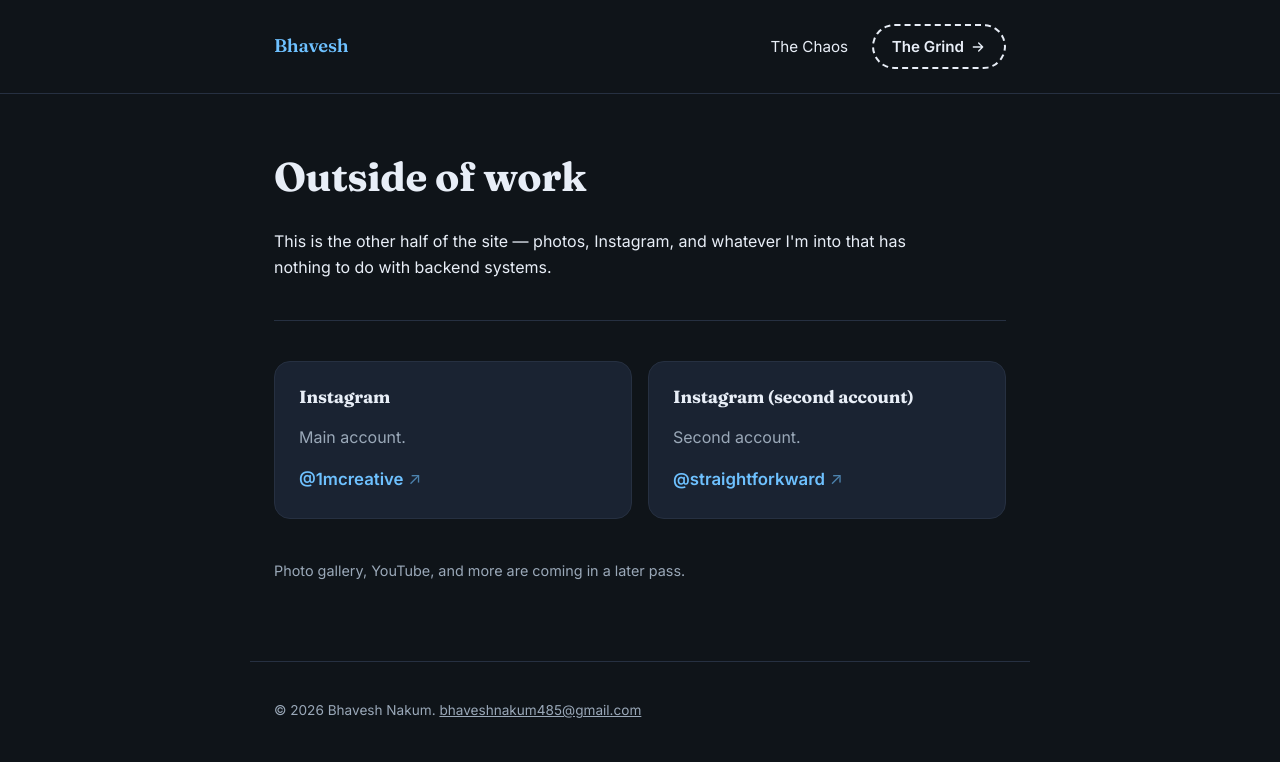
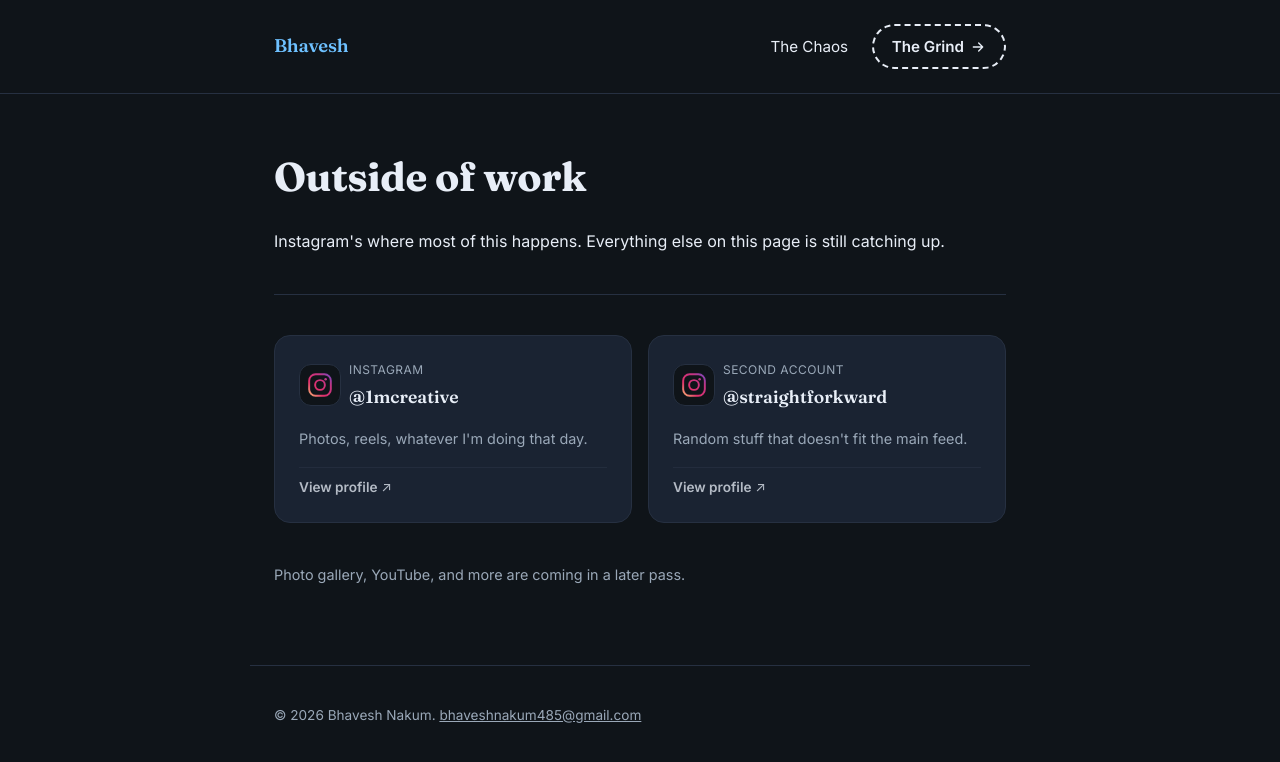
Before and after one commit to 1mcreative/personal-site, a Jekyll site: the page built from life/index.md, in a window 1280 px wide. Shown: the top 762 px of the page. Built offline with Jekyll 4.4.1, drawn with Linux system fonts in a browser that asks for light colours.

Commit message:
life: make the Instagram cards a real showcase
Turn the two Instagram links on /life/ into full-card, click-anywhere
showcase cards instead of plain text links: adds an inline Instagram
glyph, tightened taglines, a "View profile" CTA, and a brand-gradient
hover/focus border so the cards clearly funnel clicks to Instagram.

Co-Authored-By: Claude Sonnet 5 <noreply@anthropic.com>

```diff
--- a/assets/css/personal.css
+++ b/assets/css/personal.css
@@ -62,38 +62,115 @@
 }
 
 .theme-personal .social-card {
+  --ig-grad: linear-gradient(135deg, #feda75, #e1306c 45%, #5851db);
+
+  display: flex;
+  flex-direction: column;
+  align-items: flex-start;
+  gap: var(--space-1);
   background: var(--surface);
   border: 1px solid var(--border);
   border-radius: var(--radius-lg);
   padding: var(--space-3);
-  transition: border-color var(--speed) var(--ease), transform var(--speed) var(--ease);
+  text-decoration: none;
+  color: var(--text);
+  position: relative;
+  overflow: hidden;
+  transition: border-color var(--speed) var(--ease), transform var(--speed) var(--ease), box-shadow var(--speed) var(--ease);
 }
 
-.theme-personal .social-card:hover {
-  border-color: var(--accent);
-  transform: translateY(-2px);
+.theme-personal .social-card::before {
+  content: "";
+  position: absolute;
+  inset: 0;
+  padding: 1px;
+  border-radius: inherit;
+  background: var(--ig-grad);
+  opacity: 0;
+  -webkit-mask: linear-gradient(#000 0 0) content-box, linear-gradient(#000 0 0);
+  -webkit-mask-composite: xor;
+  mask-composite: exclude;
+  transition: opacity var(--speed) var(--ease);
+  pointer-events: none;
 }
 
-.theme-personal .social-card h2 {
-  margin-top: 0;
-  font-size: 1.1rem;
+.theme-personal .social-card:hover,
+.theme-personal .social-card:focus-visible {
+  transform: translateY(-3px);
+  box-shadow: 0 10px 30px -12px rgba(225, 48, 108, 0.35);
 }
 
-.theme-personal .social-card p {
-  color: var(--muted);
-  margin-bottom: var(--space-2);
+.theme-personal .social-card:hover::before,
+.theme-personal .social-card:focus-visible::before {
+  opacity: 1;
 }
 
-.theme-personal .social-card a.handle {
-  text-decoration: none;
-  font-weight: 600;
-  font-size: 1.05rem;
+.theme-personal .social-card-head {
+  display: flex;
+  align-items: center;
+  gap: var(--space-1);
+  width: 100%;
 }
 
-.theme-personal .social-card a.handle::after {
+.theme-personal .social-icon {
+  flex-shrink: 0;
+  display: grid;
+  place-items: center;
+  width: 42px;
+  height: 42px;
+  border-radius: 12px;
+  background: var(--bg);
+  border: 1px solid var(--border);
+}
+
+.theme-personal .social-card-body {
+  min-width: 0;
+}
+
+.theme-personal .social-label {
+  display: block;
+  color: var(--muted);
+  font-size: 0.75rem;
+  text-transform: uppercase;
+  letter-spacing: 0.04em;
+}
+
+.theme-personal .social-handle {
+  display: block;
+  font-family: var(--font-display);
+  font-size: 1.1rem;
+  font-weight: 600;
+  margin-top: 2px;
+}
+
+.theme-personal .social-tagline {
+  display: block;
+  color: var(--muted);
+  font-size: 0.9rem;
+  margin-top: var(--space-1);
+}
+
+.theme-personal .social-cta {
+  margin-top: var(--space-1);
+  padding-top: var(--space-1);
+  border-top: 1px solid var(--border);
+  width: 100%;
+  font-size: 0.85rem;
+  font-weight: 600;
+  color: var(--text);
+  opacity: 0.75;
+  transition: opacity var(--speed) var(--ease), transform var(--speed) var(--ease);
+}
+
+.theme-personal .social-cta::after {
   content: " ↗";
   font-weight: 400;
-  opacity: 0.6;
+}
+
+.theme-personal .social-card:hover .social-cta,
+.theme-personal .social-card:focus-visible .social-cta {
+  opacity: 1;
+  transform: translateX(2px);
 }
 
 .theme-personal .coming-later {
--- a/life/index.md
+++ b/life/index.md
@@ -7,20 +7,32 @@ permalink: /life/
 
 <div class="life-intro">
   <h1>Outside of work</h1>
-  <p>This is the other half of the site &mdash; photos, Instagram, and whatever I'm into that has nothing to do with backend systems.</p>
+  <p>Instagram's where most of this happens. Everything else on this page is still catching up.</p>
 </div>
 
 <div class="social-grid">
-  <div class="social-card">
-    <h2>Instagram</h2>
-    <p>Main account.</p>
-    <a class="handle" href="https://www.instagram.com/1mcreative" rel="me noopener" target="_blank">@1mcreative</a>
-  </div>
-  <div class="social-card">
-    <h2>Instagram (second account)</h2>
-    <p>Second account.</p>
-    <a class="handle" href="https://www.instagram.com/straightforkward" rel="me noopener" target="_blank">@straightforkward</a>
-  </div>
+  <a class="social-card" href="https://www.instagram.com/1mcreative" rel="me noopener" target="_blank">
+    <span class="social-card-head">
+      <span class="social-icon" aria-hidden="true">{% include instagram-glyph.svg %}</span>
+      <span class="social-card-body">
+        <span class="social-label">Instagram</span>
+        <span class="social-handle">@1mcreative</span>
+      </span>
+    </span>
+    <span class="social-tagline">Photos, reels, whatever I'm doing that day.</span>
+    <span class="social-cta">View profile</span>
+  </a>
+  <a class="social-card" href="https://www.instagram.com/straightforkward" rel="me noopener" target="_blank">
+    <span class="social-card-head">
+      <span class="social-icon" aria-hidden="true">{% include instagram-glyph.svg %}</span>
+      <span class="social-card-body">
+        <span class="social-label">Second account</span>
+        <span class="social-handle">@straightforkward</span>
+      </span>
+    </span>
+    <span class="social-tagline">Random stuff that doesn't fit the main feed.</span>
+    <span class="social-cta">View profile</span>
+  </a>
 </div>
 
 <p class="coming-later">Photo gallery, YouTube, and more are coming in a later pass.</p>
```
Also changed, not shown: CLAUDE.md (+2 -0 lines), _includes/instagram-glyph.svg (added).
